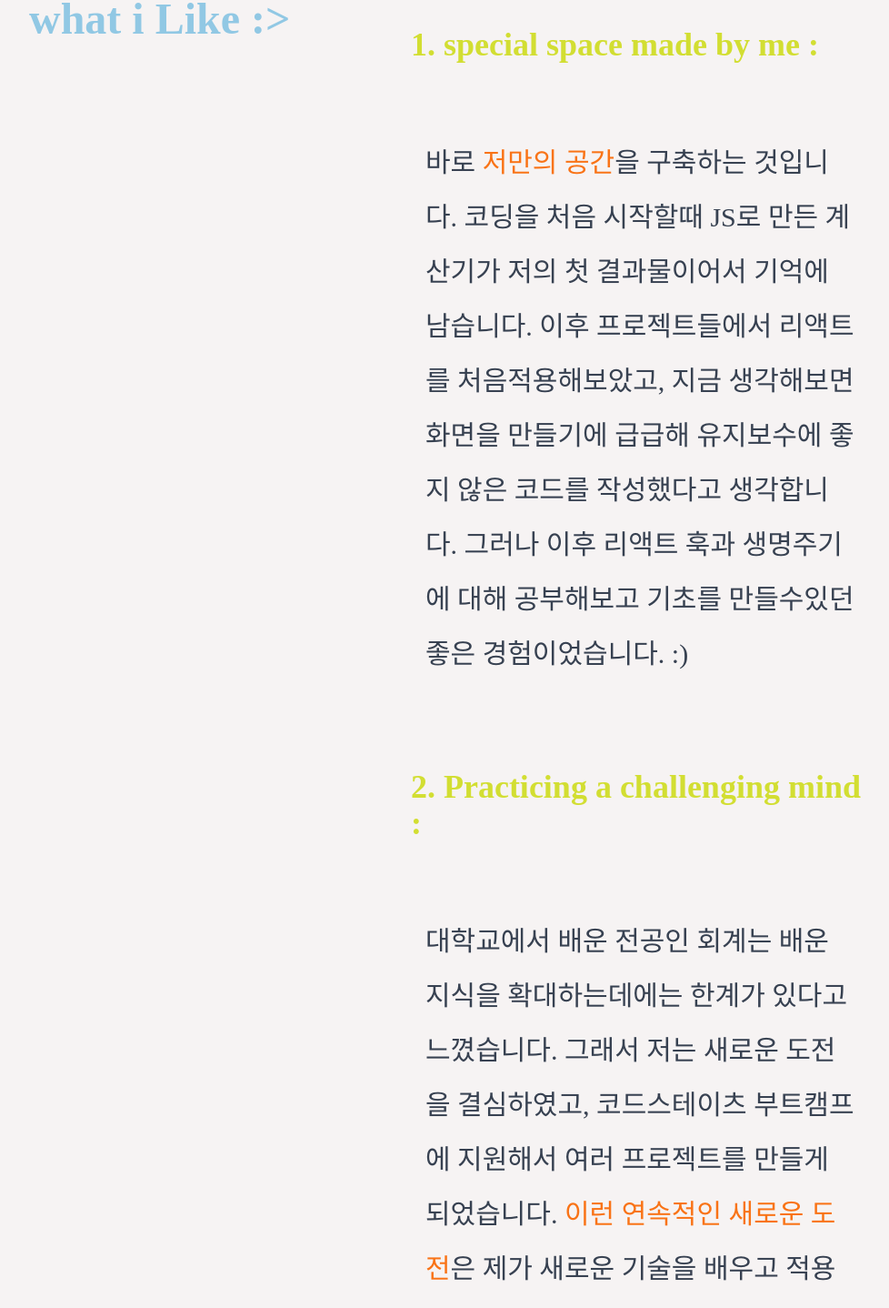
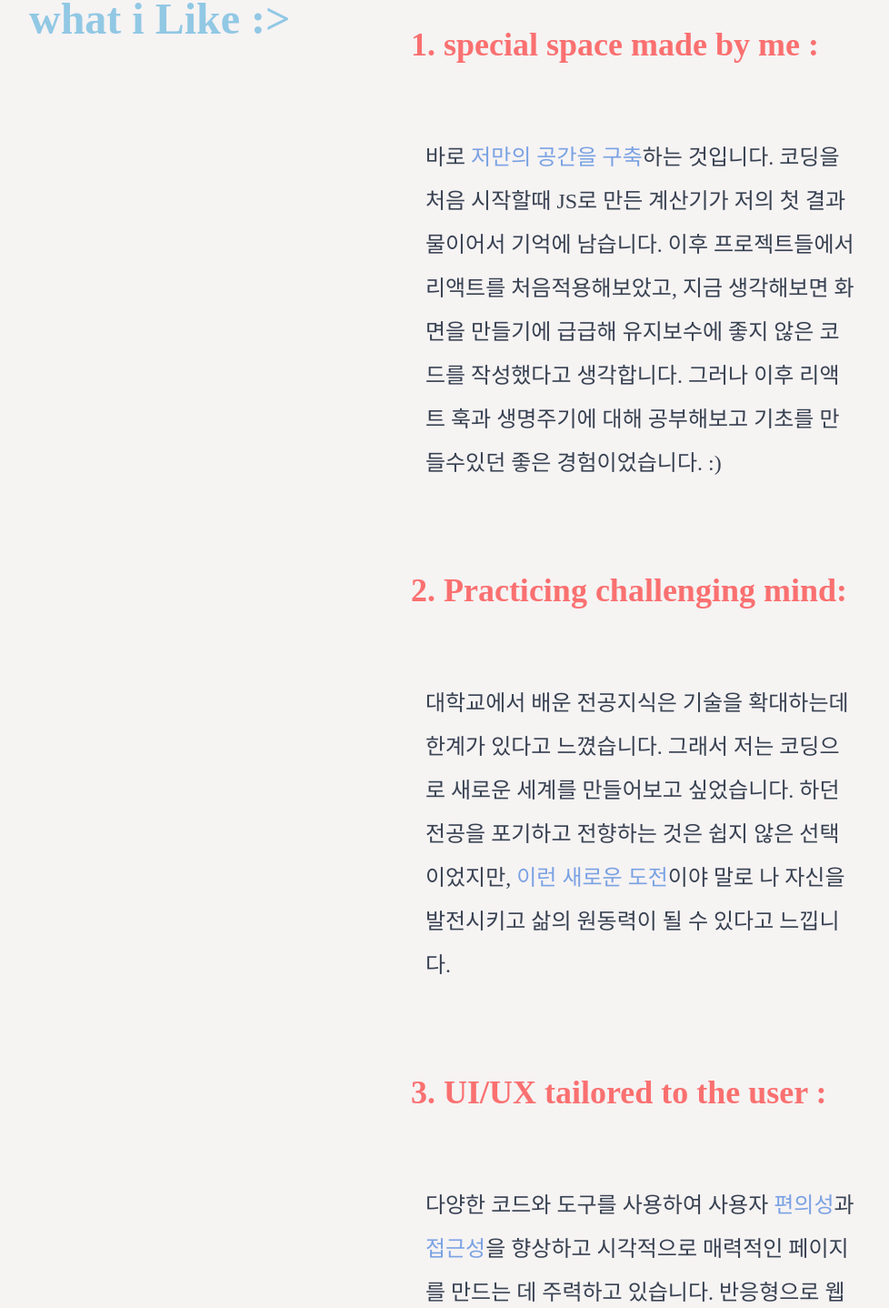
Before and after one commit to yeomdogyeong/my_portfolio, a React (Create React App) app: page / in a window 1280 px wide. Shown: the part 1820-3258 px from the top of the page at 91% size, without its empty margins (144-1122 px from the left). Built offline with nearby package versions, Linux system fonts and the light colour scheme; a web font is replaced by a local one.

Commit message:
[design]about 디자인 변경

```diff
--- a/src/components/About.tsx
+++ b/src/components/About.tsx
@@ -14,16 +14,21 @@ const About: React.FC = () => {
       </div>
       <div className="w-full lg:w-3/4">
         <div className={`p-8 m-4 h-full w-full `}>
-          <span className="text-4xl font-bold  text-[#D2DE32]">
+          <span className="text-4xl font-bold  text-[#FA7070]">
             1. special space made by me :
           </span>
           <div
-            className={`text-3xl mt-16 p-4 ${
+            className={`text-2xl mt-16 p-4 ${
               isDarkMode ? "text-gray-200" : "text-gray-700"
             } leading-loose`}
           >
-            바로 <span className=" text-orange-500">저만의 공간</span>을
-            구축하는 것입니다. 코딩을 처음 시작할때 JS로 만든 계산기가 저의 첫
+            바로{" "}
+            <span
+              className={`${isDarkMode ? "text-[#f6d776]" : "text-[#7AA2E3]"}`}
+            >
+              저만의 공간을 구축
+            </span>
+            하는 것입니다. 코딩을 처음 시작할때 JS로 만든 계산기가 저의 첫
             결과물이어서 기억에 남습니다. 이후 프로젝트들에서 리액트를
             처음적용해보았고, 지금 생각해보면 화면을 만들기에 급급해 유지보수에
             좋지 않은 코드를 작성했다고 생각합니다. 그러나 이후 리액트 훅과
@@ -32,37 +37,53 @@ const About: React.FC = () => {
           </div>
         </div>
         <div className={`p-8 m-4 h-full w-full`}>
-          <span className="text-4xl font-bold  text-[#D2DE32]">
-            2. Practicing a challenging mind :
+          <span className="text-4xl font-bold  text-[#FA7070]">
+            2. Practicing challenging mind:
           </span>
           <div
-            className={`text-3xl mt-16 p-4 ${
+            className={`text-2xl mt-16 p-4 ${
               isDarkMode ? "text-gray-200" : "text-gray-700"
             } leading-loose`}
           >
-            대학교에서 배운 전공인 회계는 배운 지식을 확대하는데에는 한계가
-            있다고 느꼈습니다. 그래서 저는 새로운 도전을 결심하였고,
-            코드스테이츠 부트캠프에 지원해서 여러 프로젝트를 만들게 되었습니다.
-            <span className=" text-orange-500"> 이런 연속적인 새로운 도전</span>
-            은 제가 새로운 기술을 배우고 적용하는 데 있어 두려움을 희석하게 되는
-            좋은 경험이었습니다.
+            대학교에서 배운 전공지식은 기술을 확대하는데 한계가 있다고
+            느꼈습니다. 그래서 저는 코딩으로 새로운 세계를 만들어보고
+            싶었습니다. 하던 전공을 포기하고 전향하는 것은 쉽지 않은
+            선택이었지만,
+            <span
+              className={`${isDarkMode ? "text-[#f6d776]" : "text-[#7AA2E3]"}`}
+            >
+              {" "}
+              이런 새로운 도전
+            </span>
+            이야 말로 나 자신을 발전시키고 삶의 원동력이 될 수 있다고 느낍니다.
           </div>
         </div>
         <div className={`p-8 m-4 h-full w-full `}>
-          <span className="text-4xl font-bold  text-[#D2DE32]">
+          <span className="text-4xl font-bold  text-[#FA7070]">
             3. UI/UX tailored to the user :{" "}
           </span>
           <div
-            className={`text-3xl mt-16 p-4 ${
+            className={`text-2xl mt-16 p-4 ${
               isDarkMode ? "text-gray-200" : "text-gray-700"
             } leading-loose`}
           >
             다양한 코드와 도구를 사용하여 사용자{" "}
-            <span className=" text-orange-500">편의성</span>과{" "}
-            <span className=" text-orange-500">접근성</span>을 향상하고
-            시각적으로 매력적인 페이지 를 만드는 데 주력하고 있습니다.
-            반응형으로 웹사이트를 완성하는것을 좋아합니다.{" "}
-            <span className=" text-orange-500">
+            <span
+              className={`${isDarkMode ? "text-[#f6d776]" : "text-[#7AA2E3]"}`}
+            >
+              편의성
+            </span>
+            과{" "}
+            <span
+              className={`${isDarkMode ? "text-[#f6d776]" : "text-[#7AA2E3]"}`}
+            >
+              접근성
+            </span>
+            을 향상하고 시각적으로 매력적인 페이지 를 만드는 데 주력하고
+            있습니다. 반응형으로 웹사이트를 완성하는것을 좋아합니다.{" "}
+            <span
+              className={`${isDarkMode ? "text-[#f6d776]" : "text-[#7AA2E3]"}`}
+            >
               지금 보시는 웹사이트를 크기를 줄여보세요!
             </span>{" "}
             이처럼 사용자의 편리성과 접근성을 높이고, 깔끔한 페이지를 제작하기
--- a/src/components/Star.css
+++ b/src/components/Star.css
@@ -82,7 +82,7 @@
 
 .rabbit {
   animation: rotate 10s linear infinite;
-  transform-origin: 50% 365%;
+  transform-origin: 50% 375%;
 }
 
 @keyframes rotate {
--- a/src/page/Main.tsx
+++ b/src/page/Main.tsx
@@ -77,7 +77,7 @@ function Main() {
           </button>
         </div>
         <span className="text-md mt-4">
-          전체 화면으로 보면 2개의 카드로 볼 수 있습니다
+          가로 1700px 이상일때 2개의 카드로 볼 수 있습니다
         </span>
         <div
           data-testid="flipped-card"
```
